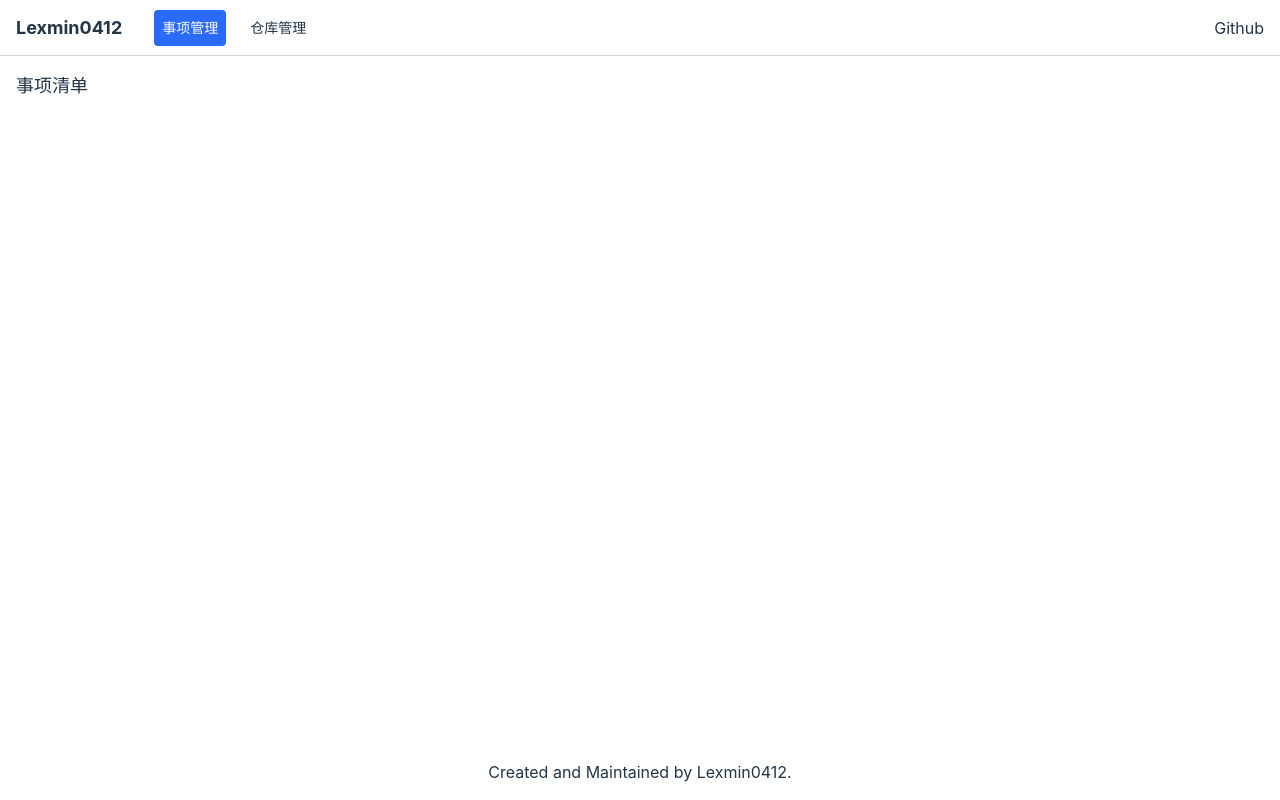
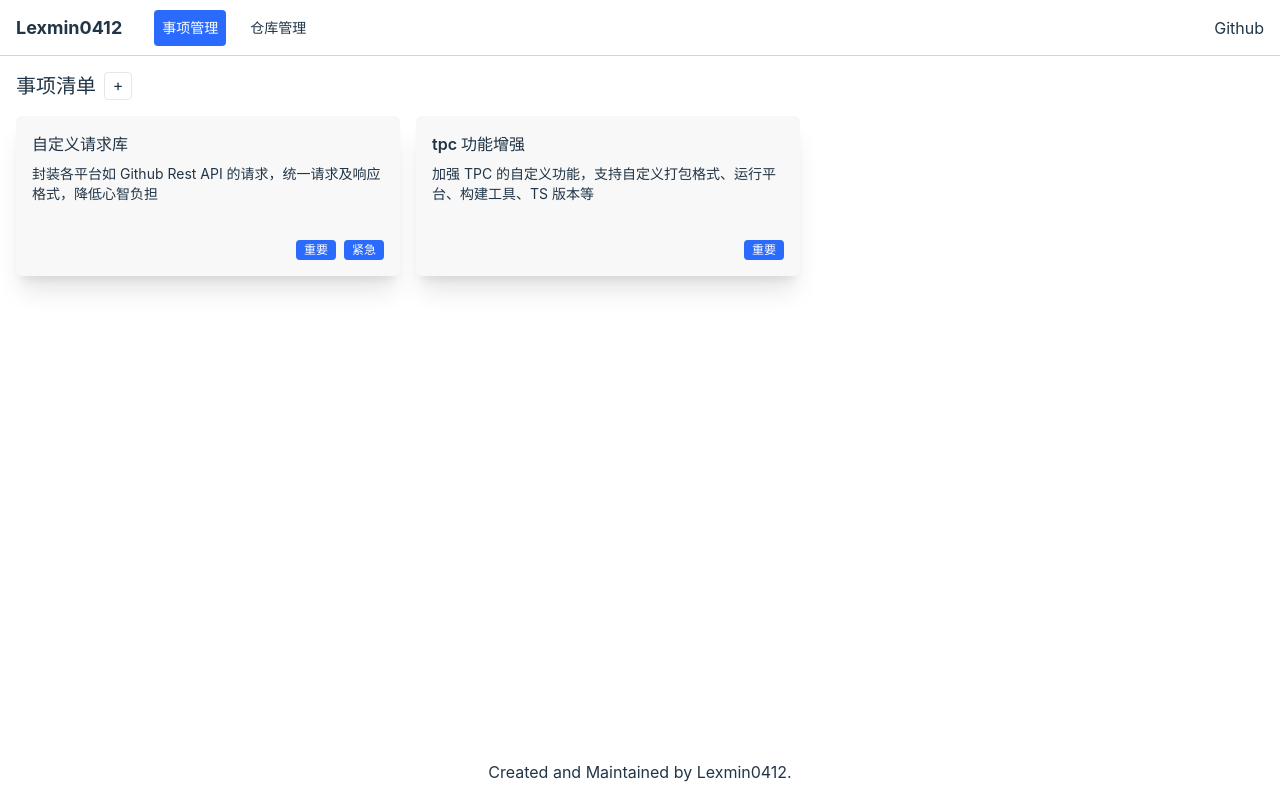
Before and after one commit to lexmin0412/workbench, a React (Vite) app: page / in a window 1280 px wide. Built offline with nearby package versions, Linux system fonts and the light colour scheme.

Commit message:
feat: 完成事项清单页布局

```diff
--- a/src/pages/issues/index.tsx
+++ b/src/pages/issues/index.tsx
@@ -1,5 +1,45 @@
 export default function Issues() {
+
+	const issues = [
+    {
+      id: Math.random(),
+      title: "自定义请求库",
+      desc: "封装各平台如 Github Rest API 的请求，统一请求及响应格式，降低心智负担",
+			tags: ['重要', '紧急']
+    },
+    {
+      id: Math.random(),
+      title: "tpc 功能增强",
+      desc: "加强 TPC 的自定义功能，支持自定义打包格式、运行平台、构建工具、TS 版本等",
+			tags: ['重要']
+    },
+  ];
+
 	return (
-		<div className="text-lg font-bold">事项清单</div>
-	)
+    <div className="w-full">
+      <div className="flex items-center">
+        <div className="text-xl font-bold">事项清单</div>
+        <div className="border w-7 h-7 rounded text-center ml-2">+</div>
+      </div>
+      <div className="mt-4 flex flex-wrap">
+        {issues.map((issue) => {
+          return (
+            <div className="rounded-md shadow-xl p-4 mb-4 bg-desc cursor-pointer w-96 h-40 mr-4 flex flex-col">
+              <div className="font-semibold">{issue.title}</div>
+              <div className="mt-2 text-sm flex-1">{issue.desc}</div>
+              <div className="flex justify-end">
+                {issue.tags.map((tag) => {
+                  return (
+                    <div className="bg-theme text-white px-2 text-xs ml-2 rounded h-5 leading-5">
+                      {tag}
+                    </div>
+                  );
+                })}
+              </div>
+            </div>
+          );
+        })}
+      </div>
+    </div>
+  );
 }
--- a/tailwind.config.js
+++ b/tailwind.config.js
@@ -11,7 +11,8 @@ export default {
 				'14': '3.5rem',
 			},
 			colors: {
-				theme: '#2a6bfe'
+				theme: '#2a6bfe',
+				desc: '#f8f8f8'
 			}
 		}
 	},
```
